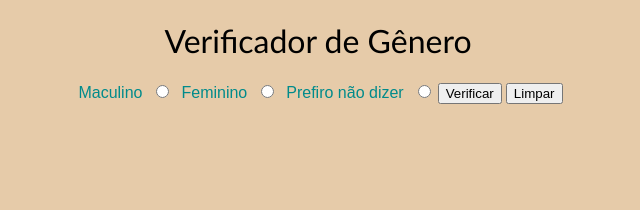
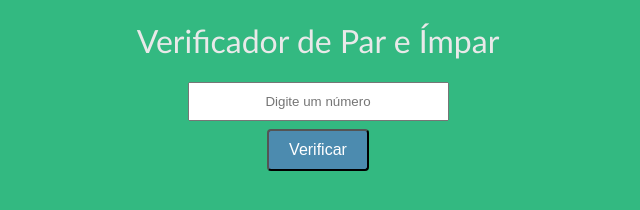
Before and after one commit to IGarbelotti/Verificador-de-Par-e-Impar, a plain HTML site: page index.html in a window 1280 px wide. Shown: the whole page, without its empty margins (322-962 px from the left). Drawn offline with Linux system fonts and the light colour scheme.

Commit message:
Add files via upload

```diff
--- a/index.html
+++ b/index.html
@@ -4,26 +4,20 @@
     <meta charset="UTF-8">
     <meta http-equiv="X-UA-Compatible" content="IE=edge">
     <meta name="viewport" content="width=device-width, initial-scale=1.0">
-    <title>Verificador de Gênero</title>
+    <title>Verificador Par e Ímpar</title>
     <link rel="stylesheet" href="style.css">
-    <script src="verificador.js" defer></script>
+    <script src="verificador.js"defer></script>
+
 </head>
-<body id="body">
- <div>
-    <h1>Verificador de Gênero</h1>
-    <label for="m">Maculino</label>
-    <input type="radio" name="genero" id="m">
+<body>
+    <div>
+        <h1>Verificador de Par e Ímpar</h1>
 
-    <label for="f">Feminino</label>
-    <input type="radio" name="genero" id="f">
+        <input type="text" id="n" placeholder="Digite um número"><br>
 
-    <label for="n">Prefiro não dizer</label>
-    <input type="radio" name="genero" id="n">
+        <button onclick="verificar()">Verificar</button>
 
-   <button onclick="verificar()">Verificar </button>
-   <button onclick="reset()">Limpar</button>
-
-   <p id="resultado"></p>
- </div>
+        <p id="resultado"></p>
+    </div>
 </body>
 </html>
--- a/style.css
+++ b/style.css
@@ -1,5 +1,5 @@
 body {
-    background: rgb(230, 203, 169);
+    background: rgb(51, 185, 129);
 }
 div{
     margin: auto;
@@ -7,13 +7,27 @@ div{
     text-align: center;
 }
 h1{
-    color: black;
+    color: rgb(233, 233, 233);
     font-family: 'Gill Sans', 'Gill Sans MT', Calibri, 'Trebuchet MS', sans-serif;
     font-weight: 200;
 }
-label{
-    color: darkcyan;
-    font-family: sans-serif;
-    padding: 5px;
+button{
+  margin-top: 8px;
+  background-color: #4c8baf;
+  border-radius: 4px;
+  color: white;
+  padding: 10px 20px;
+  text-align: center;
+  text-decoration: none;
+  display: inline-block;
+  font-size: 16px;
 
 }
+button:hover{
+    background:white ;
+    color: #4c8baf;
+}
+input[type=text] {
+    text-align: center;
+    padding: 10px 40px ;
+}
--- a/verificador.js
+++ b/verificador.js
@@ -1,26 +1,12 @@
-var g = document.getElementsByName("genero")
+var n = document.getElementById("n")
 var r = document.getElementById("resultado")
-var bd = document.getElementById('body')
+
 function verificar(){
-    if(g[0].checked){
-        r.innerText = "Você é um Homem"
-        bd.style.background = "blue"
-        bd.style.color = "white"
-    }
-    else if(g[1].checked){
-         r.innerText = "Você é uma Mulher"
-         bd.style.background = "#f44336"
-    }
+
+    if(n.value % 2 === 0)
+       r.innerHTML = "O número  " +  n.value + " é par"
+
     else{
-        r.innerText = "Prefiro não dizer"
-        bd.style.background = "green"
-
+        r.innerHTML = " O número  " + n.value + " é ímpar"
     }
 }
-    function reset() {
-        r.innerText=""
-        g[0].checked = false
-        g[1].checked = false
-        g[2].checked = false
-
-    }
```
